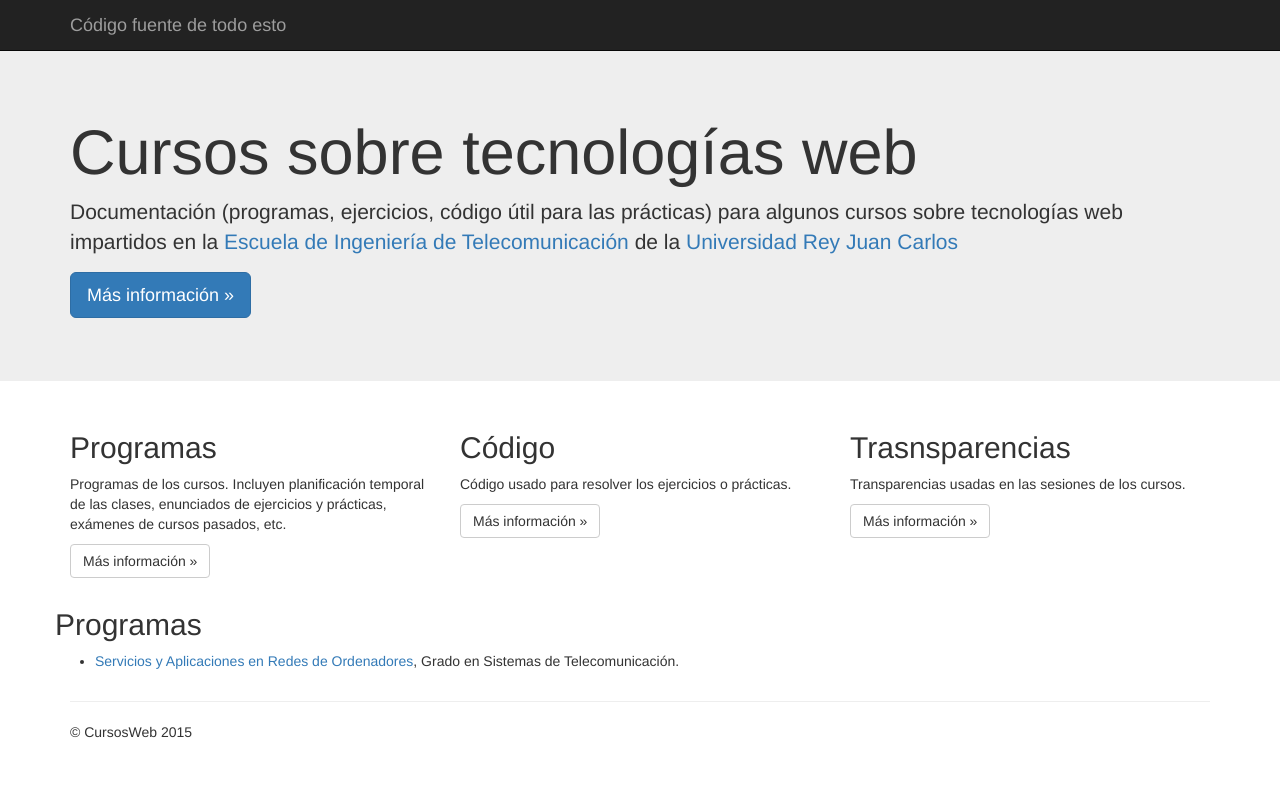
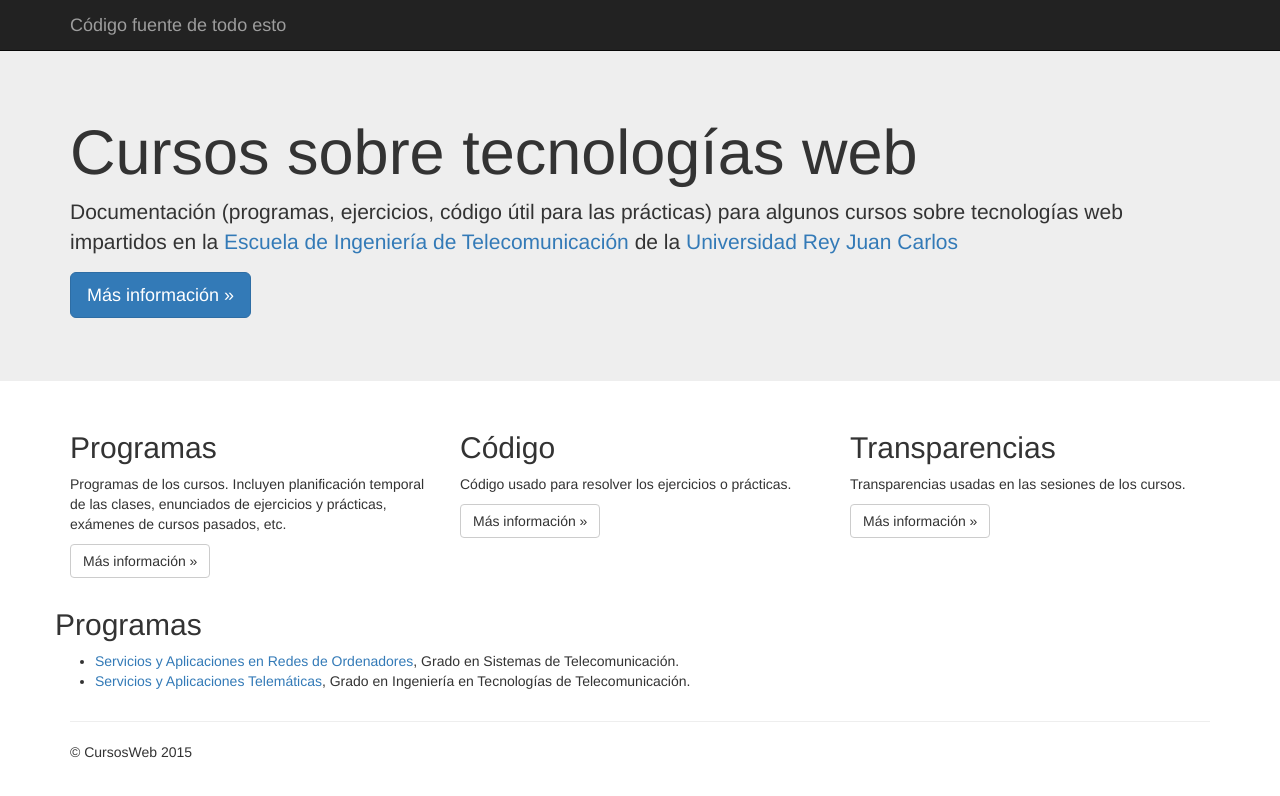
Before and after one commit to CursosWeb/CursosWeb.github.io, a plain HTML site: page index.html in a window 1280 px wide. Drawn offline with nearby package versions, Linux system fonts and the light colour scheme.

Commit message:
Corrección de pequeños errores. Nuevo programa (ITT-SAT).

```diff
--- a/index.html
+++ b/index.html
@@ -56,7 +56,7 @@
           <p><a class="btn btn-default" href="#" role="button">Más información &raquo;</a></p>
        </div>
         <div class="col-md-4">
-          <h2>Trasnsparencias</h2>
+          <h2>Transparencias</h2>
           <p>Transparencias usadas en las sesiones de los cursos.</p>
           <p><a class="btn btn-default" href="#" role="button">Más información &raquo;</a></p>
         </div>
@@ -67,6 +67,7 @@
 	<h2>Programas</h2>
 	<ul>
 	  <li><a href="programas/IST-SARO-2014-2015.pdf">Servicios y Aplicaciones en Redes de Ordenadores</a>, Grado en Sistemas de Telecomunicación.</li>
+	  <li><a href="programas/ITT-SAT-2014-2015.pdf">Servicios y Aplicaciones Telemáticas</a>, Grado en Ingeniería en Tecnologías de Telecomunicación.</li>
 	</ul>
       </div>
       <hr>
```
Also changed, not shown: 2 other files.
